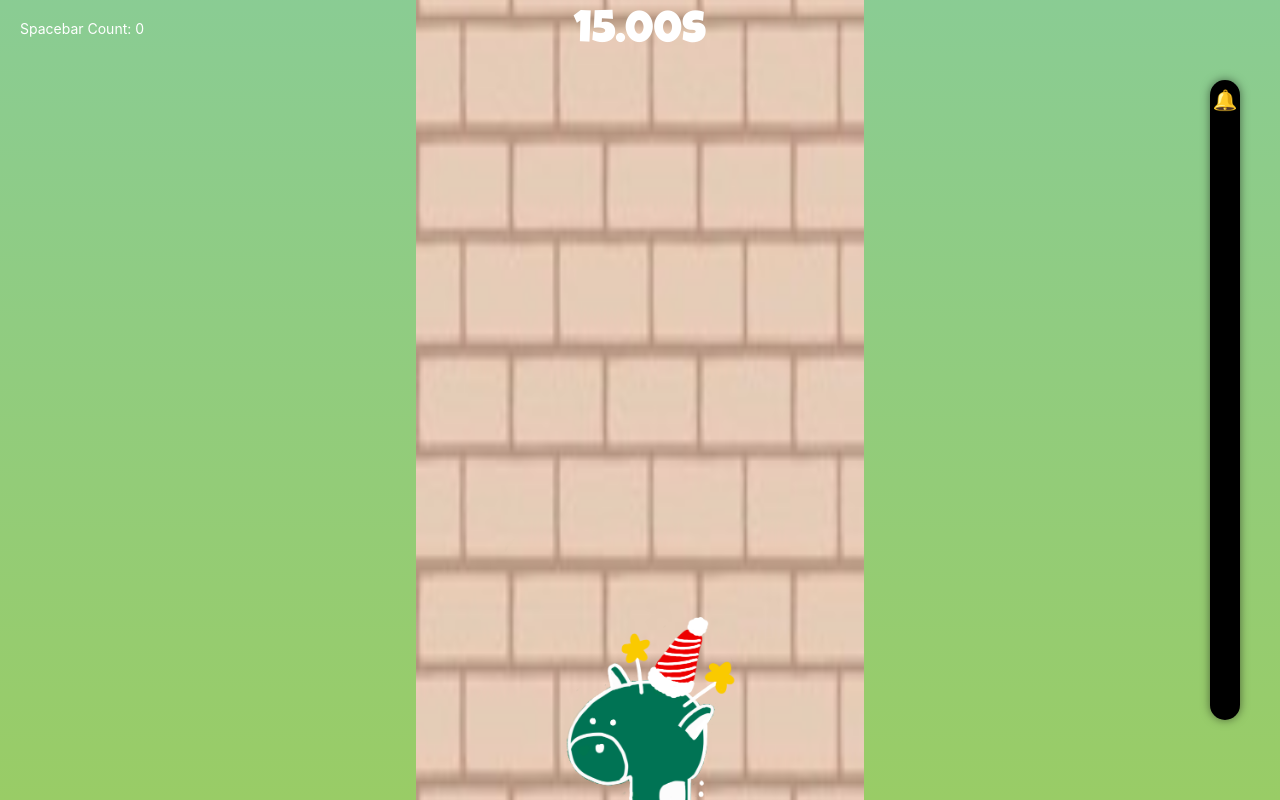
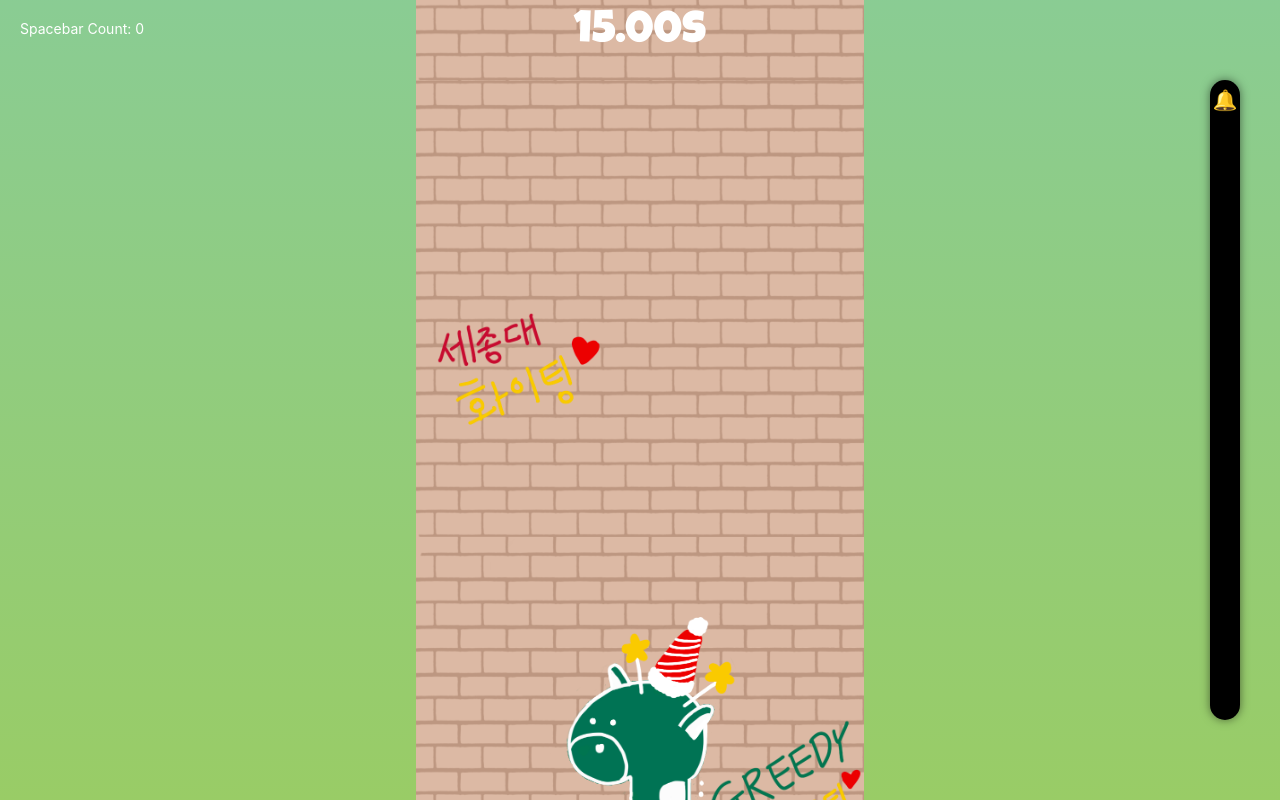
Before and after one commit to INSANE-P/Greenie-neck-stretch, a React (Create React App) app: page / in a window 1280 px wide. Built offline with nearby package versions, Linux system fonts and the light colour scheme.

Commit message:
벽돌 반복으로 변경 및 이미지 변경

```diff
--- a/src/Giraffe.jsx
+++ b/src/Giraffe.jsx
@@ -4,7 +4,7 @@ import giraffeImage1 from "./party1.png";
 import giraffeImage2 from "./party2.png";
 import giraffeImage3 from "./space1.png";
 import giraffeImage4 from "./space2.png";
-import brick from "./brick.png"
+import brick from "./normalBrick.png";
 import goalBell from "./Goal_Bell.mp3";
 import { v4 as uuidv4 } from "uuid";
 
@@ -406,20 +406,16 @@ const Giraffe = () => {
     left: "50%",
     transform: "translateX(-50%)",
     width: "35%",
-        transition: "top 0.3s ease-out",
     height: "11000px",
+    backgroundImage: `url(${brick})`,
+    backgroundRepeat: "repeat-y",
+    backgroundSize: "100% auto",
     zIndex: 10,
   }}
-        >
-        <img
-        src={brick}
-        alt="Brick Background"
-        style={{
-          width: "100%",
-          height: "100%",
-        }}
-        ></img>
-        </div>
+/>
+
+
+
 
       {/* 기린 이미지 */}
       <div
```
Also changed, not shown: src/endBrick.png (added), src/normalBrick.png (added). Lines whose indentation alone changed are shown as unchanged.
